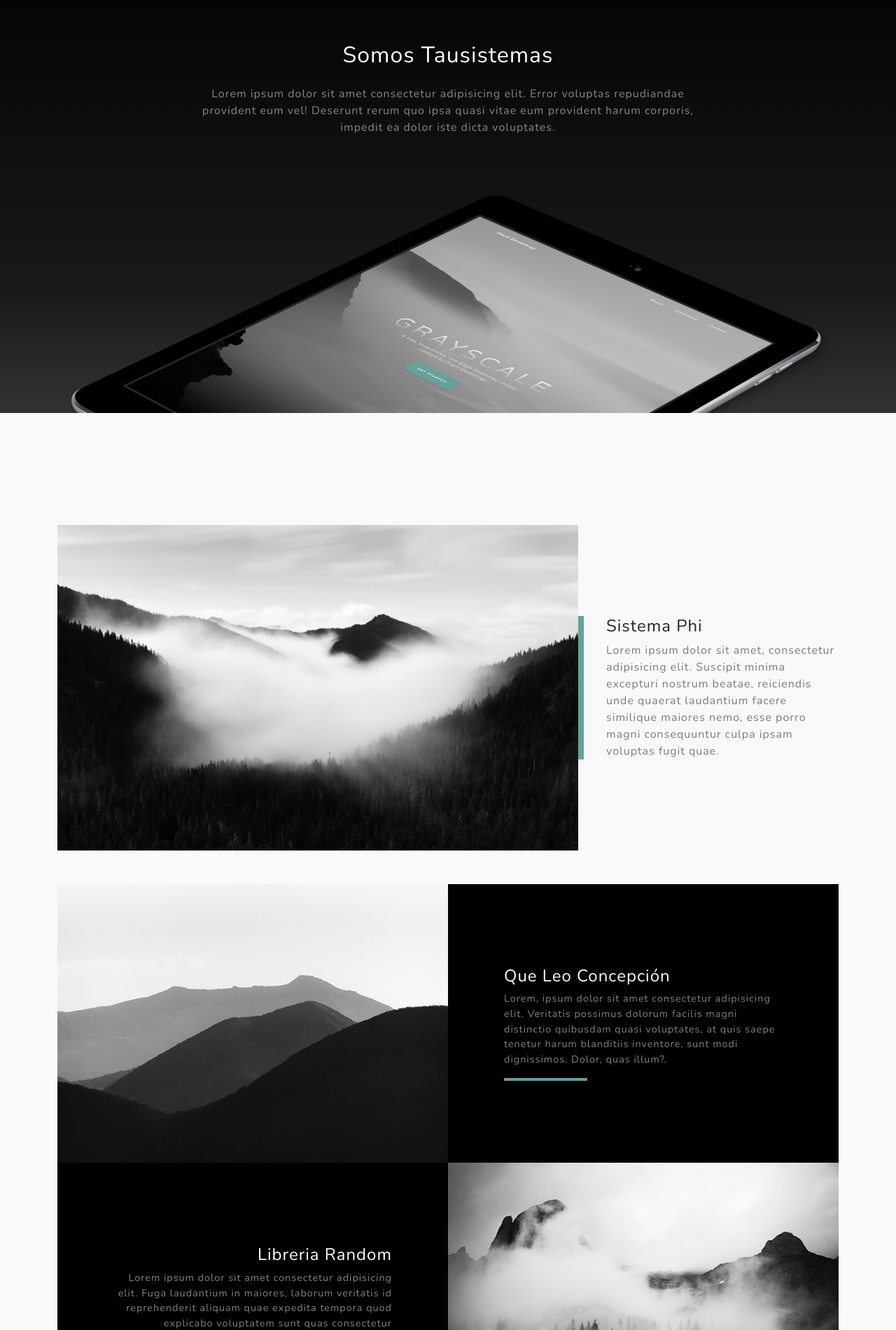
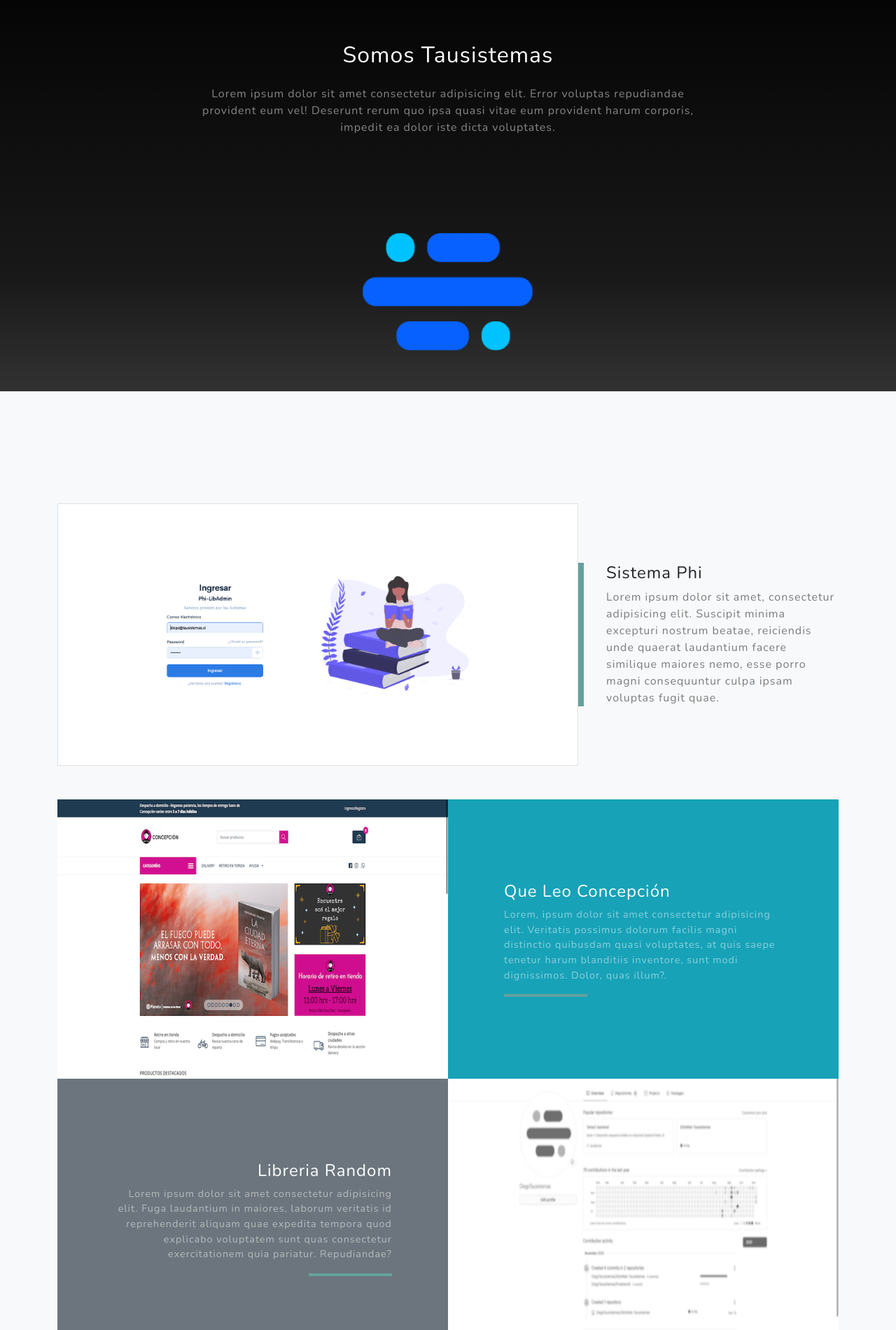
Before and after one commit to DiegoTausistemas/SitioWeb-Tausistemas, a website: page src/pug/index.pug in a window 1280 px wide. Shown: the part 900-2800 px from the top of the page at 70% size. Drawn offline with nearby package versions, Linux system fonts and the light colour scheme; files that its build step writes are made by us from their sources; files whose address does not match are found by name.

Commit message:
Modificación plantilla par Tausistemas

```diff
--- a/src/pug/index.pug
+++ b/src/pug/index.pug
@@ -44,17 +44,16 @@ html(lang='en')
         header.masthead
             .container.d-flex.h-100.align-items-center
                 .mx-auto.text-center
-                    h1.mx-auto.my-0.text-uppercase Tausistemas
-                    h2.text-white-50.mx-auto.mt-2.mb-5 Lorem ipsum dolor sit amet consectetur adipisicing elit. Facere unde maxime qui, ad temporibus tenetur nostrum omnis nisi voluptates eligendi deserunt explicabo, blanditiis quae, aspernatur nulla quia quam voluptatum aliquam.
+                    h1.mx-auto.my-0.mb-3 Tausistemas
                     a.btn.btn-primary.js-scroll-trigger(href='#about') Empresa
         // About
-        section#about.about-section.text-center
+        section#about.about-section.text-center.bg-light
             .container
                 .row
                     .col-lg-8.mx-auto
                         h2.text-white.mb-4 Somos Tausistemas
                         p.text-white-50 Lorem ipsum dolor sit amet consectetur adipisicing elit. Error voluptas repudiandae provident eum vel! Deserunt rerum quo ipsa quasi vitae eum provident harum corporis, impedit ea dolor iste dicta voluptates.
-                img.img-fluid(src='assets/img/ipad.png', alt='')
+                img.img-fluid.w-25(src='assets/img/Logo_Tau.png', alt='')
 
         // Projects
         section#projects.projects-section.bg-light
@@ -62,7 +61,7 @@ html(lang='en')
                 // Featured Project Row
                 .row.align-items-center.no-gutters.mb-4.mb-lg-5
                     .col-xl-8.col-lg-7
-                        img.img-fluid.mb-3.mb-lg-0(src='assets/img/bg-masthead.jpg', alt='')
+                        img.img-fluid.mb-3.mb-lg-0.border(src='assets/img/Phi-sistema.jpg', alt='')
                     .col-xl-4.col-lg-5
                         .featured-text.text-center.text-lg-left
                             h4 Sistema Phi
@@ -71,9 +70,9 @@ html(lang='en')
                 // Project One Row
                 .row.justify-content-center.no-gutters.mb-5.mb-lg-0
                     .col-lg-6
-                        img.img-fluid(src='assets/img/demo-image-01.jpg', alt='')
+                        img.img-fluid(src='assets/img/queleoconce.png', alt='')
                     .col-lg-6
-                        .bg-black.text-center.h-100.project
+                        .bg-info.text-center.h-100.project
                             .d-flex.h-100
                                 .project-text.w-100.my-auto.text-center.text-lg-left
                                     h4.text-white Que Leo Concepción
@@ -83,9 +82,9 @@ html(lang='en')
                 // Project Two Row
                 .row.justify-content-center.no-gutters
                     .col-lg-6
-                        img.img-fluid(src='assets/img/demo-image-02.jpg', alt='')
+                        img.img-fluid(src='assets/img/imagen_random.png', alt='')
                     .col-lg-6.order-lg-first
-                        .bg-black.text-center.h-100.project
+                        .bg-secondary.text-center.h-100.project
                             .d-flex.h-100
                                 .project-text.w-100.my-auto.text-center.text-lg-right
                                     h4.text-white Libreria Random
```
Also changed, not shown: src/index.html (deleted).
